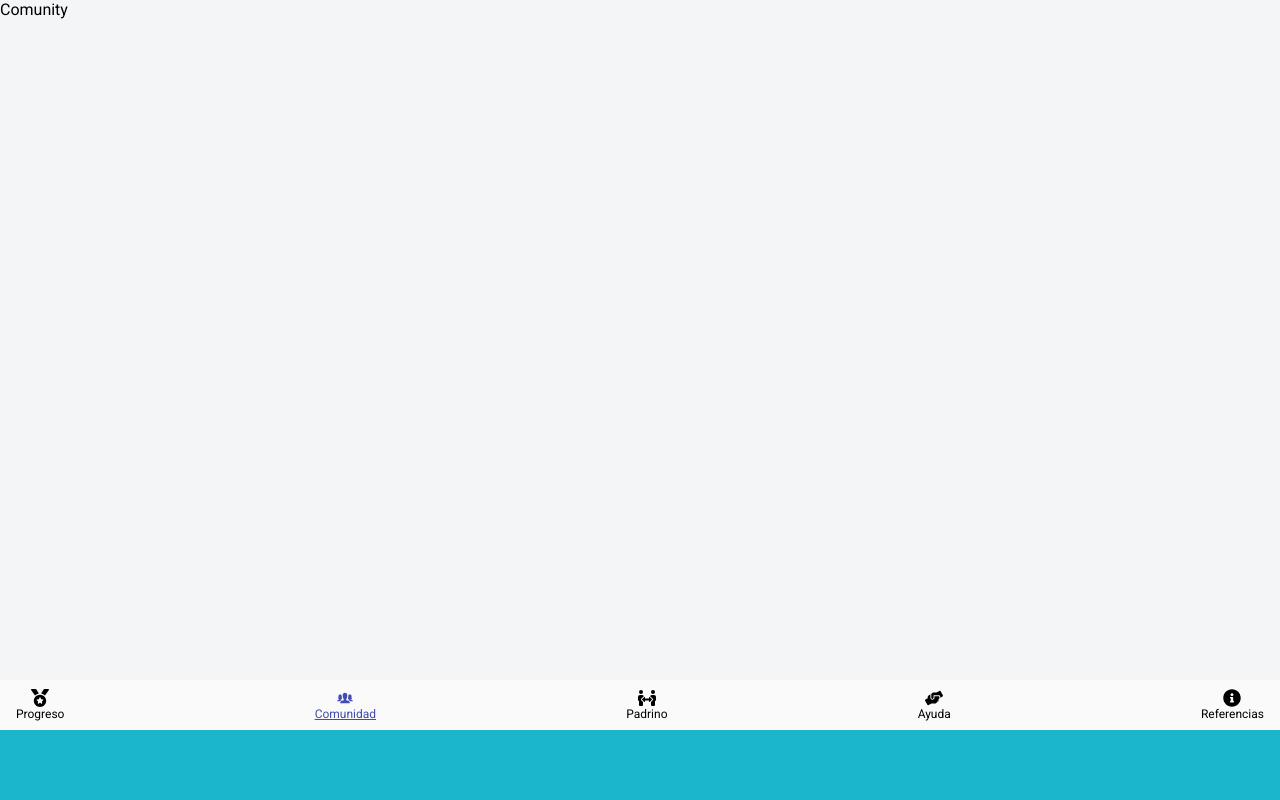
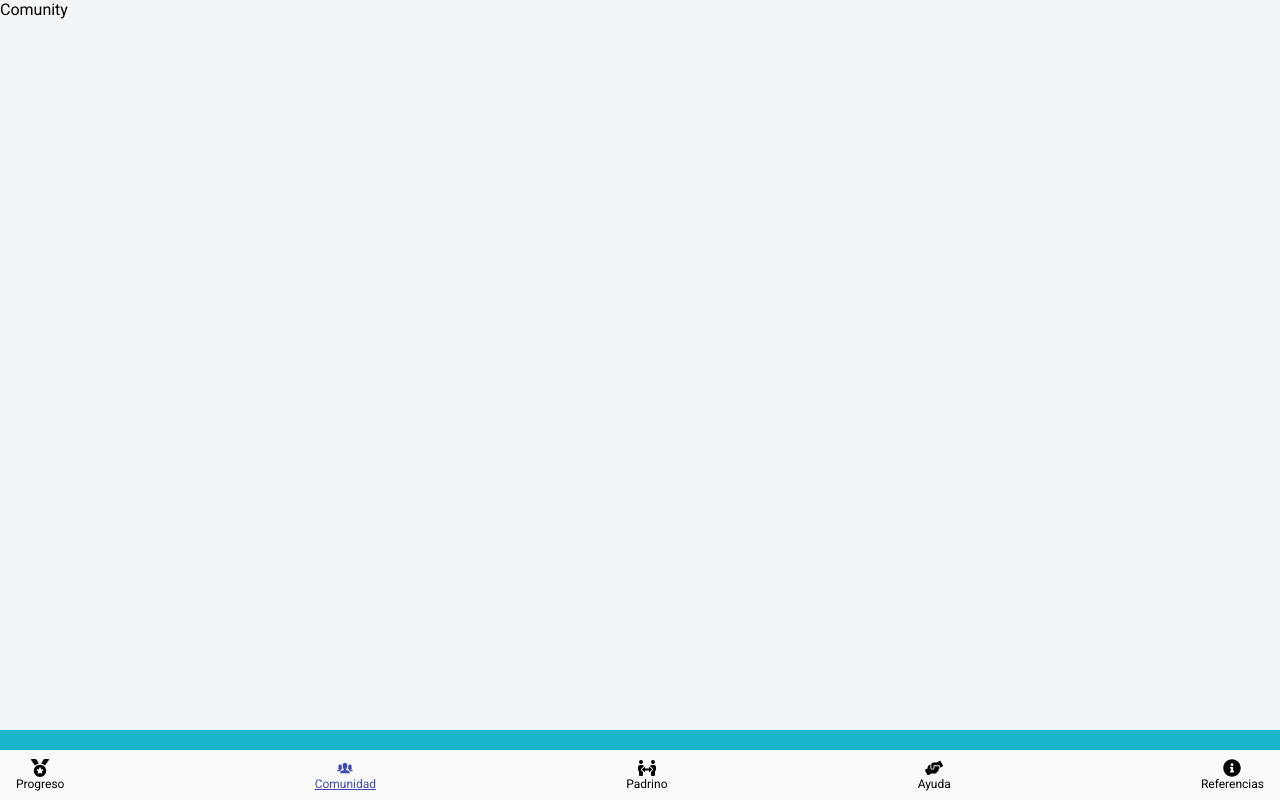
Before and after one commit to abrazarapp/Abrazarapp, a React (Create React App) app: page /comunity in a window 1280 px wide. Built offline with nearby package versions, Linux system fonts and the light colour scheme.

Commit message:
height issue

```diff
--- a/src/containers/NavigationLayout.jsx
+++ b/src/containers/NavigationLayout.jsx
@@ -7,7 +7,7 @@ import "../styles/NavigationLayout.css";
 const NavigationLayout = ({ children }) => {
   return (
     <div className="NavigationLayout">
-      <section>{children}</section>
+      <section className="NavigationLayout_content">{children}</section>
       <nav className="Navbar">
         <CustomLink to="/progress">
           <FaMedal fontSize={18} color="black" />
--- a/src/styles/NavigationLayout.css
+++ b/src/styles/NavigationLayout.css
@@ -3,15 +3,22 @@
     flex-direction: column;
     min-height: calc(100vh - 70px);
     background-color: #F3F5F7;
+    position: relative;
 }
 
 .NavigationLayout nav {
-    margin-top: auto;
+    position: fixed;
+    bottom: 0;
+    width: 100%;
     height: 50px;
     background-color: #fafafa;
     display: flex;
     justify-content: space-between;
     padding: 0px 16px;
+}
+
+.NavigationLayout_content {
+    height: calc(100vh - 120px);
 }
 
 .NavigationLayout nav a {
```
